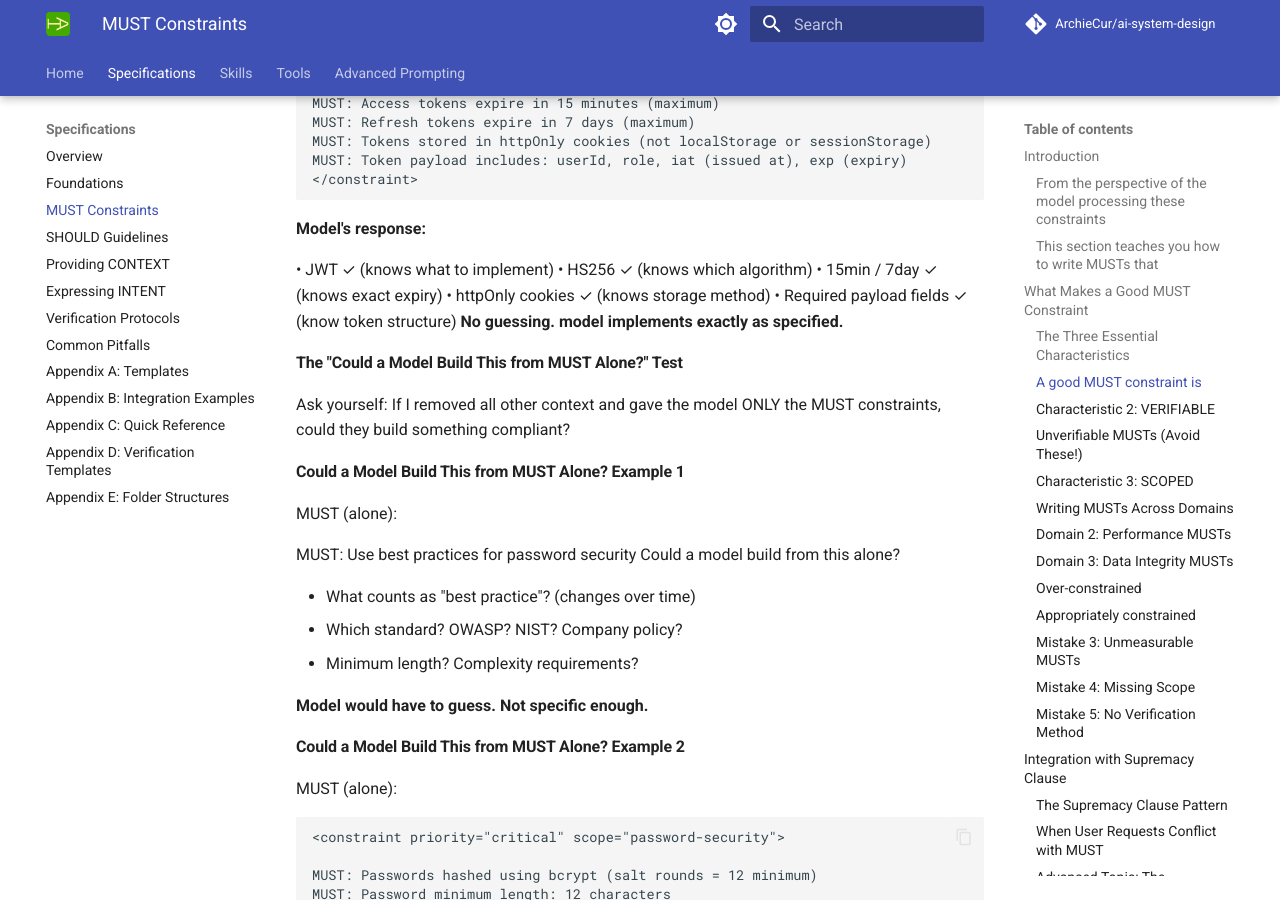
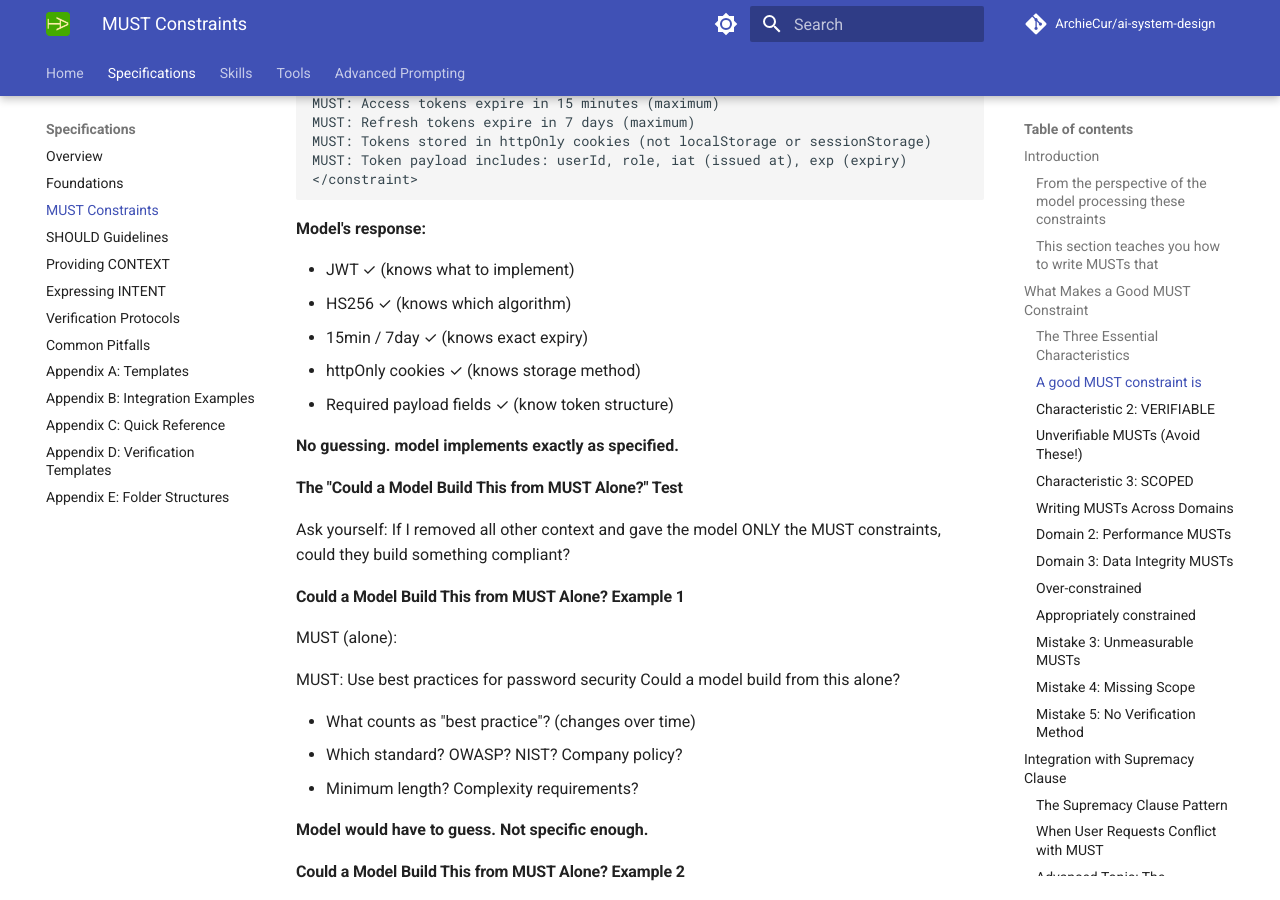
Before and after one commit to ArchieCur/ai-system-design, an MkDocs documentation site: the page built from docs/specifications/Specifications_2_MUST_Constraints.md, in a window 1280 px wide and 900 px high, scrolled down 1639 px. Built offline with MkDocs 1.6.1 and Material for MkDocs 9.7.7, drawn with Linux system fonts in a browser that asks for light colours; comment, search, counter and statistics services are not loaded.

```diff
--- a/docs/specifications/Specifications_2_MUST_Constraints.md
+++ b/docs/specifications/Specifications_2_MUST_Constraints.md
@@ -71,11 +71,12 @@ MUST: Token payload includes: userId, role, iat (issued at), exp (expiry)
 
 **Model's response:**
 
-• JWT ✓ (knows what to implement)
-• HS256 ✓ (knows which algorithm)
-• 15min / 7day ✓ (knows exact expiry)
-• httpOnly cookies ✓ (knows storage method)
-• Required payload fields ✓ (know token structure)
+- JWT ✓ (knows what to implement)
+- HS256 ✓ (knows which algorithm)
+- 15min / 7day ✓ (knows exact expiry)
+- httpOnly cookies ✓ (knows storage method)
+- Required payload fields ✓ (know token structure)
+
 **No guessing. model implements exactly as specified.**
 
 #### The "Could a Model Build This from MUST Alone?" Test
```
